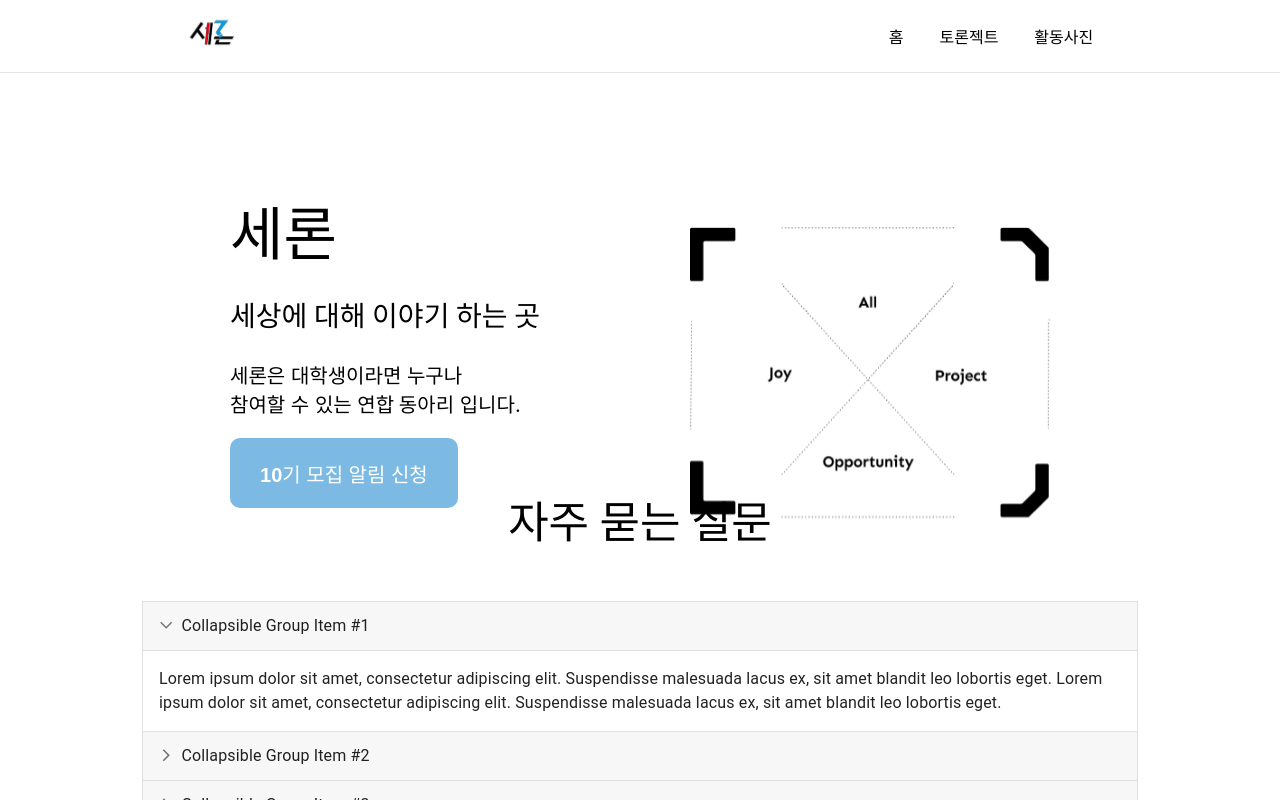
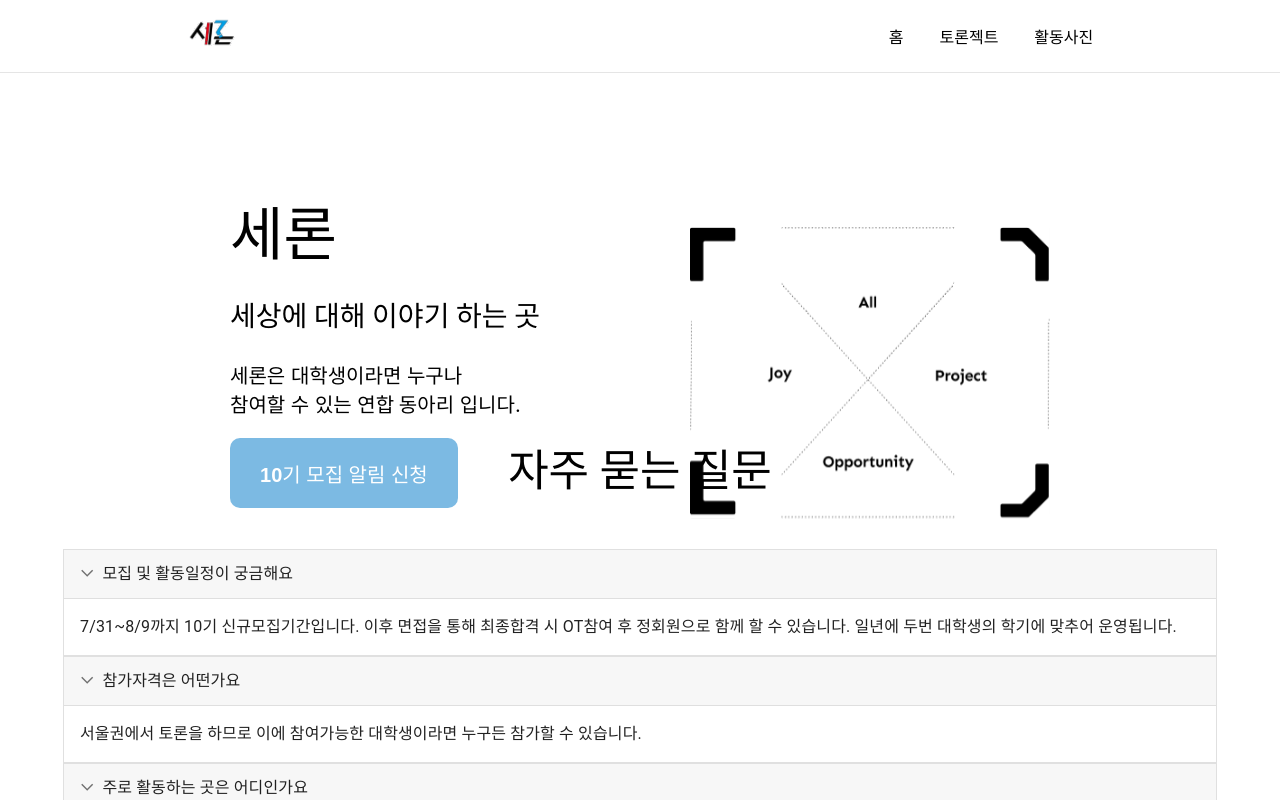
Before and after one commit to Team-Seron/Seron_Web, a React (Vite) app: page / in a window 1280 px wide. Shown: the top 800 px of the page. Built offline with nearby package versions, Linux system fonts and the light colour scheme; a web font is replaced by a local one.

Commit message:
Refactor: MUI 아코디언 뷰 구현

```diff
--- a/src/components/Body/Body.tsx
+++ b/src/components/Body/Body.tsx
@@ -19,10 +19,9 @@ function Body() {
       </Section>
       <Section>
         <Title>자주 묻는 질문</Title>
-        <MuiAccordion />
         {FAQs.map((qna: qnatype) => (
           <div key={qna.id}>
-            <Accordion title={qna.question} content={qna.answer} />
+            <MuiAccordion title={qna.question} content={qna.answer} />
           </div>
         ))}
       </Section>
--- a/src/components/Body/MuiAccordion.tsx
+++ b/src/components/Body/MuiAccordion.tsx
@@ -1,51 +1,56 @@
-import * as React from 'react';
-import { styled } from '@mui/material/styles';
-import ArrowForwardIosSharpIcon from '@mui/icons-material/ArrowForwardIosSharp';
-import MuiAccordion, { AccordionProps } from '@mui/material/Accordion';
+import * as React from "react";
+import { styled } from "@mui/material/styles";
+import ArrowForwardIosSharpIcon from "@mui/icons-material/ArrowForwardIosSharp";
+import MuiAccordion, { AccordionProps } from "@mui/material/Accordion";
 import MuiAccordionSummary, {
   AccordionSummaryProps,
-} from '@mui/material/AccordionSummary';
-import MuiAccordionDetails from '@mui/material/AccordionDetails';
-import Typography from '@mui/material/Typography';
+} from "@mui/material/AccordionSummary";
+import MuiAccordionDetails from "@mui/material/AccordionDetails";
+import Typography from "@mui/material/Typography";
+
+interface Props {
+  title: string;
+  content: string;
+}
 
 const Accordion = styled((props: AccordionProps) => (
   <MuiAccordion disableGutters elevation={0} square {...props} />
 ))(({ theme }) => ({
   border: `1px solid ${theme.palette.divider}`,
-  '&:not(:last-child)': {
+  "&:not(:last-child)": {
     borderBottom: 0,
   },
-  '&:before': {
-    display: 'none',
+  "&:before": {
+    display: "none",
   },
 }));
 
 const AccordionSummary = styled((props: AccordionSummaryProps) => (
   <MuiAccordionSummary
-    expandIcon={<ArrowForwardIosSharpIcon sx={{ fontSize: '0.9rem' }} />}
+    expandIcon={<ArrowForwardIosSharpIcon sx={{ fontSize: "0.9rem" }} />}
     {...props}
   />
 ))(({ theme }) => ({
   backgroundColor:
-    theme.palette.mode === 'dark'
-      ? 'rgba(255, 255, 255, .05)'
-      : 'rgba(0, 0, 0, .03)',
-  flexDirection: 'row-reverse',
-  '& .MuiAccordionSummary-expandIconWrapper.Mui-expanded': {
-    transform: 'rotate(90deg)',
+    theme.palette.mode === "dark"
+      ? "rgba(255, 255, 255, .05)"
+      : "rgba(0, 0, 0, .03)",
+  flexDirection: "row-reverse",
+  "& .MuiAccordionSummary-expandIconWrapper.Mui-expanded": {
+    transform: "rotate(90deg)",
   },
-  '& .MuiAccordionSummary-content': {
+  "& .MuiAccordionSummary-content": {
     marginLeft: theme.spacing(1),
   },
 }));
 
 const AccordionDetails = styled(MuiAccordionDetails)(({ theme }) => ({
   padding: theme.spacing(2),
-  borderTop: '1px solid rgba(0, 0, 0, .125)',
+  borderTop: "1px solid rgba(0, 0, 0, .125)",
 }));
 
-export default function CustomizedAccordions() {
-  const [expanded, setExpanded] = React.useState<string | false>('panel1');
+export default function CustomizedAccordions({ title, content }: Props) {
+  const [expanded, setExpanded] = React.useState<string | false>("panel1");
 
   const handleChange =
     (panel: string) => (event: React.SyntheticEvent, newExpanded: boolean) => {
@@ -54,43 +59,16 @@ export default function CustomizedAccordions() {
 
   return (
     <div>
-      <Accordion expanded={expanded === 'panel1'} onChange={handleChange('panel1')}>
+      <Accordion
+        style={{ width: "90vw" }}
+        expanded={expanded === "panel1"}
+        onChange={handleChange("panel1")}
+      >
         <AccordionSummary aria-controls="panel1d-content" id="panel1d-header">
-          <Typography>Collapsible Group Item #1</Typography>
+          <Typography>{title}</Typography>
         </AccordionSummary>
         <AccordionDetails>
-          <Typography>
-            Lorem ipsum dolor sit amet, consectetur adipiscing elit. Suspendisse
-            malesuada lacus ex, sit amet blandit leo lobortis eget. Lorem ipsum dolor
-            sit amet, consectetur adipiscing elit. Suspendisse malesuada lacus ex,
-            sit amet blandit leo lobortis eget.
-          </Typography>
-        </AccordionDetails>
-      </Accordion>
-      <Accordion expanded={expanded === 'panel2'} onChange={handleChange('panel2')}>
-        <AccordionSummary aria-controls="panel2d-content" id="panel2d-header">
-          <Typography>Collapsible Group Item #2</Typography>
-        </AccordionSummary>
-        <AccordionDetails>
-          <Typography>
-            Lorem ipsum dolor sit amet, consectetur adipiscing elit. Suspendisse
-            malesuada lacus ex, sit amet blandit leo lobortis eget. Lorem ipsum dolor
-            sit amet, consectetur adipiscing elit. Suspendisse malesuada lacus ex,
-            sit amet blandit leo lobortis eget.
-          </Typography>
-        </AccordionDetails>
-      </Accordion>
-      <Accordion expanded={expanded === 'panel3'} onChange={handleChange('panel3')}>
-        <AccordionSummary aria-controls="panel3d-content" id="panel3d-header">
-          <Typography>Collapsible Group Item #3</Typography>
-        </AccordionSummary>
-        <AccordionDetails>
-          <Typography>
-            Lorem ipsum dolor sit amet, consectetur adipiscing elit. Suspendisse
-            malesuada lacus ex, sit amet blandit leo lobortis eget. Lorem ipsum dolor
-            sit amet, consectetur adipiscing elit. Suspendisse malesuada lacus ex,
-            sit amet blandit leo lobortis eget.
-          </Typography>
+          <Typography>{content}</Typography>
         </AccordionDetails>
       </Accordion>
     </div>
```
